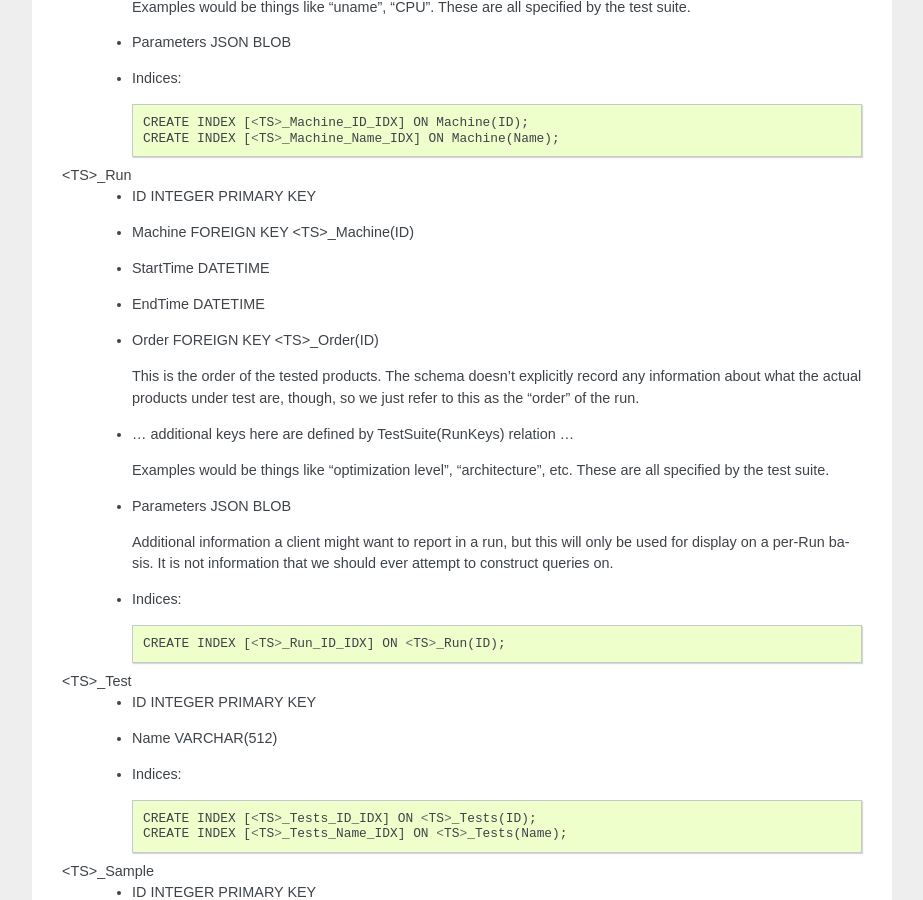
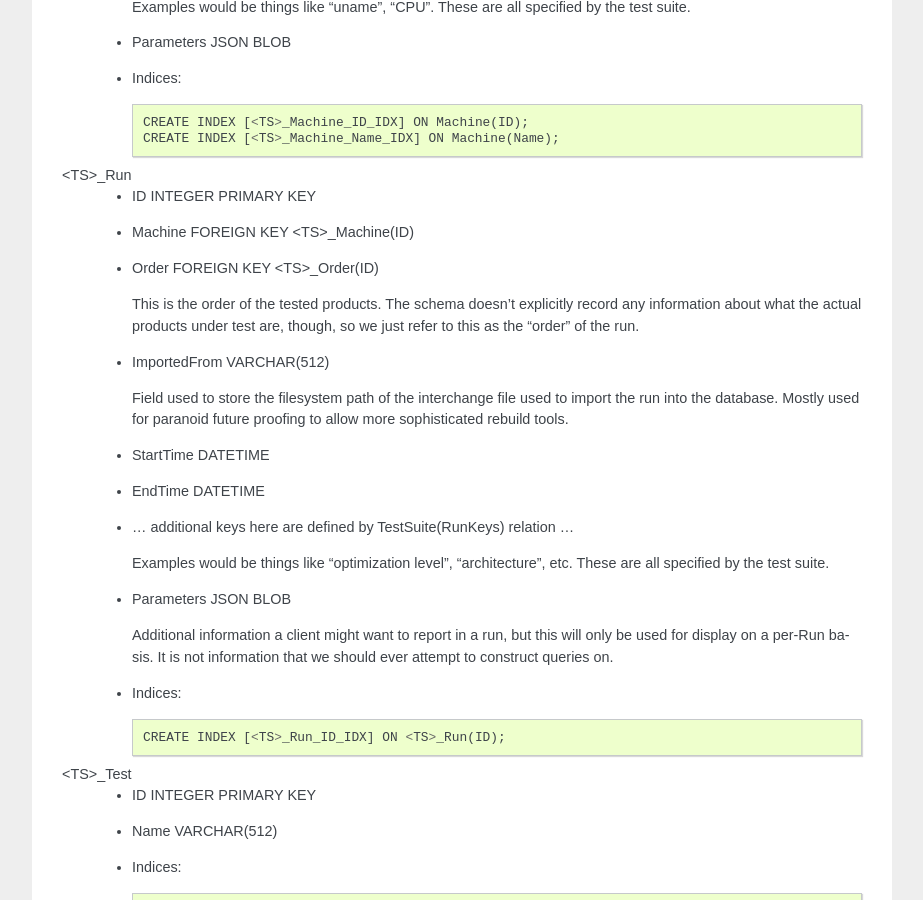
Before and after one commit to llvm-mirror/lnt, a Sphinx documentation site: the page built from docs/todo.rst, in a window 1280 px wide and 900 px high, scrolled down 4436 px. Shown: the whole window, without its empty margins (198-1121 px from the left). Built offline with Sphinx 7.4.7, drawn with Linux system fonts in a browser that asks for light colours.

Commit message:
[v0.4] lnt.server.db: Add a Run.ImportedFrom field intended to store the path to the interchange file (when used), for future proofing purposes.
git-svn-id: https://llvm.org/svn/llvm-project/zorg/trunk/lnt@146775 91177308-0d34-0410-b5e6-96231b3b80d8

```diff
--- a/docs/todo.rst
+++ b/docs/todo.rst
@@ -252,13 +252,19 @@ Per Test Suite
 <TS>_Run
  - ID INTEGER PRIMARY KEY
  - Machine FOREIGN KEY <TS>_Machine(ID)
- - StartTime DATETIME
- - EndTime DATETIME
  - Order FOREIGN KEY <TS>_Order(ID)
 
    This is the order of the tested products. The schema doesn't explicitly
    record any information about what the actual products under test are, though,
    so we just refer to this as the "order" of the run.
+ - ImportedFrom VARCHAR(512)
+
+   Field used to store the filesystem path of the interchange file used to
+   import the run into the database. Mostly used for paranoid future proofing to
+   allow more sophisticated rebuild tools.
+
+ - StartTime DATETIME
+ - EndTime DATETIME
 
  - ... additional keys here are defined by TestSuite(RunKeys) relation ...
 
```
Also changed, not shown: 1 other file.
